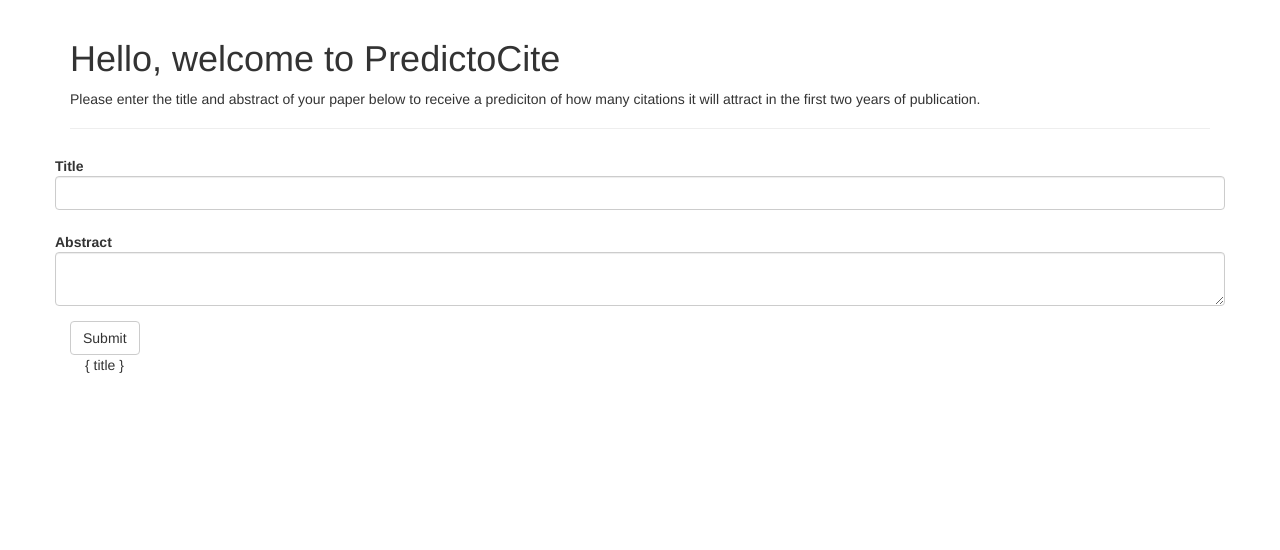
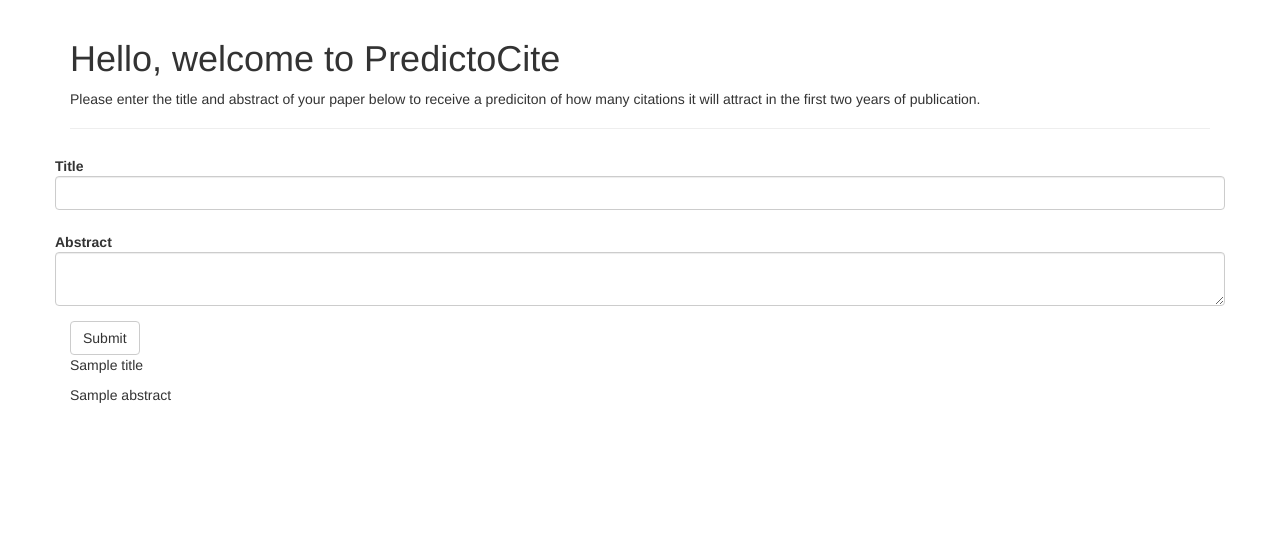
Before and after one commit to RobSullivan/predictocite, a Flask app: template app/templates/index.html in a window 1280 px wide. Shown: the part 73-623 px from the top of the page. Run offline with Flask 2, Linux system fonts and the light colour scheme; tables that the repository leaves empty hold one stand-in row (values such as "Sample post"); the template is opened without the code that fills it: values that come from a table or form of the project are taken from there, most other values are stand-ins (such as "Sample title", 1, 10 or a date in 2020); some libraries are stand-ins or nearby versions.

Commit message:
Fudged index view to dispay title and abstract.

```diff
--- a/app/templates/index.html
+++ b/app/templates/index.html
@@ -15,7 +15,7 @@
 </div>
 <!--{{ wtf.quick_form(form) }}-->
 
-<form class="form form-horizontal" method="post" role="form" name="help">
+<form class="form form-horizontal" method="post" role="form" name="title-abstract">
   {{ form.hidden_tag() }}
   {{ wtf.form_errors(form, hiddens="only") }}
 
@@ -24,8 +24,10 @@
   {{ wtf.form_field(form.submit)}}
 </form>
 
-<div class="container">
-	<p>{ title }</p>
+<div class="results-container">
+	<p>{% if title %}{{ title }} {% endif %}</p>
+	<p>{% if abstract %}{{ abstract }} {% endif %}</p>
+
 </div>
 
 {% endblock %}
```
Also changed, not shown: app/main/views.py (+5 -9 lines).
